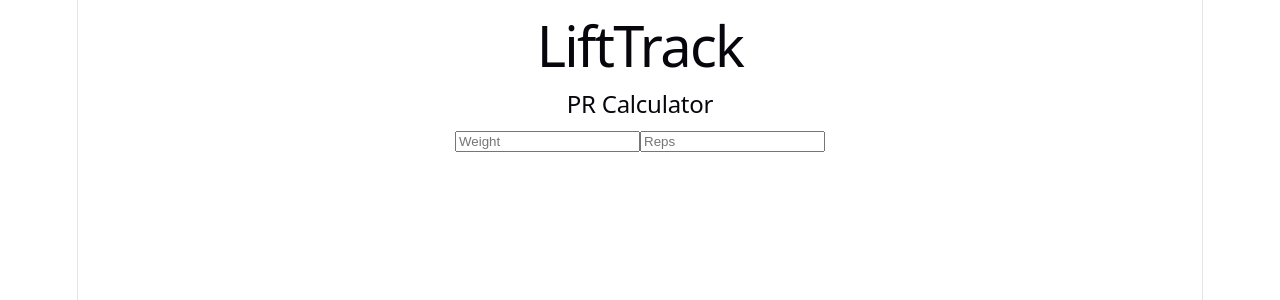
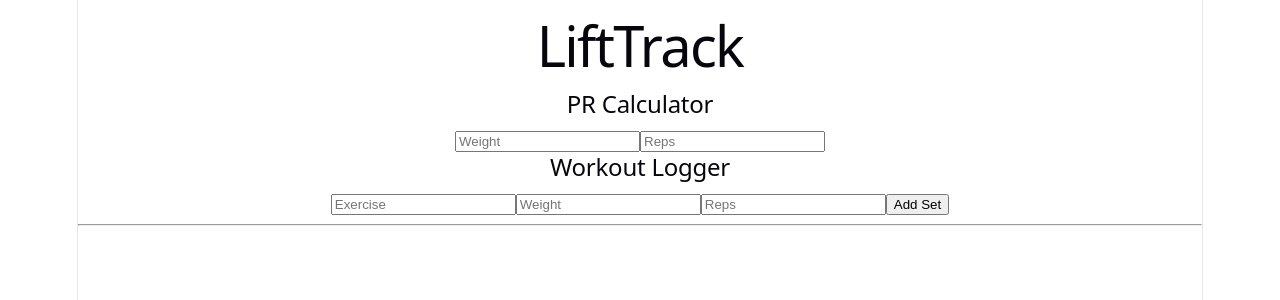
Before and after one commit to RickyRMT/LiftTrack, a React (Vite) app: page / in a window 1280 px wide. Shown: the top 300 px of the page. Built offline with nearby package versions, Linux system fonts and the light colour scheme.

Commit message:
basic logger working

```diff
--- a/src/App.jsx
+++ b/src/App.jsx
@@ -1,10 +1,12 @@
 import PRCalculator from "./components/PRCalculator";
+import WorkoutLogger from "./components/WorkoutLogger";
 
 function App() {
   return (
     <div>
       <h1>LiftTrack</h1>
       <PRCalculator />
+      <WorkoutLogger />
     </div>
   );
 }
--- a/src/components/WorkoutLogger.jsx
+++ b/src/components/WorkoutLogger.jsx
@@ -0,0 +1,77 @@
+import { useState } from "react";
+
+function WorkoutLogger() {
+  // Input states
+  const [exercise, setExercise] = useState("");
+  const [weight, setWeight] = useState("");
+  const [reps, setReps] = useState("");
+
+  // Array that stores all workout entries
+  const [workouts, setWorkouts] = useState([]);
+
+  function addWorkout() {
+
+    // Prevent empty inputs
+    if (exercise === "" || weight === "" || reps === "") {
+      return;
+    }
+
+    // Create workout object
+    const newWorkout = {
+      exercise: exercise,
+      weight: weight,
+      reps: reps,
+    };
+
+    // Add new object into workouts array
+    setWorkouts([...workouts, newWorkout]);
+
+    // Clear inputs after submission
+    setExercise("");
+    setWeight("");
+    setReps("");
+  }
+
+  return (
+    <div>
+      <h2>Workout Logger</h2>
+
+      <input
+        type="text"
+        placeholder="Exercise"
+        value={exercise}
+        onChange={(e) => setExercise(e.target.value)}
+      />
+
+      <input
+        type="number"
+        placeholder="Weight"
+        value={weight}
+        onChange={(e) => setWeight(e.target.value)}
+      />
+
+      <input
+        type="number"
+        placeholder="Reps"
+        value={reps}
+        onChange={(e) => setReps(e.target.value)}
+      />
+
+      <button onClick={addWorkout}>
+        Add Set
+      </button>
+
+      <hr />
+
+      {workouts.map((workout, index) => (
+        <div key={index}>
+          <p>
+            {workout.exercise} — {workout.weight} lbs × {workout.reps}
+          </p>
+        </div>
+      ))}
+    </div>
+  );
+}
+
+export default WorkoutLogger;
```
